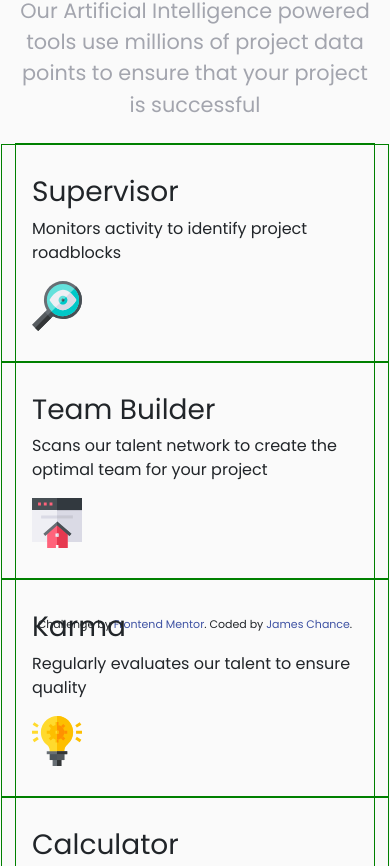
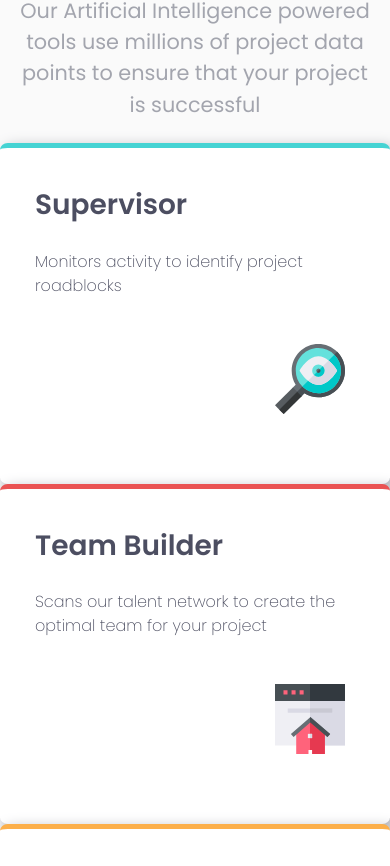
Before and after one commit to jameschancetech/four-card-feature-section, a plain HTML site: page index.html in a window 390 px wide. Shown: the part 228-1094 px from the top of the page. Drawn offline with nearby package versions, Linux system fonts and the light colour scheme.

Commit message:
Product boxes styled
Product boxes styled leaving just the postioning for desktop site. Layout needs looking at for the mobile side as well.

```diff
--- a/index.html
+++ b/index.html
@@ -29,28 +29,28 @@
       <div  id="product-cards" > <!-- class="d-flex flex-row"  -->
 
       <div class="row">
-        <div class="product-box col-xl-4 order-xl-2 offset-xl-2" id="supervisor"> <!---->
-          <h3>Supervisor</h3>
-          <p>Monitors activity to identify project roadblocks</p>
+        <div class="product-box col-xl-3 offset-xl-5" id="supervisor"> <!--order-xl-2 offset-xl-6-->
+          <h3 class="product-heading">Supervisor</h3>
+          <p class="product-detail">Monitors activity to identify project roadblocks</p>
           <img src="/images/icon-supervisor.svg" class="icon-img">
         </div>
 
-        <div class="product-box col-xl-4 order-xl-1 offset-xl-4" id="teambuidler">
-          <h3>Team Builder</h3>
-          <p>Scans our talent network to create the optimal team for your project</p>
+        <div class="product-box col-xl-3" id="teambuidler"> <!-- order-xl-1 -->
+          <h3 class="product-heading">Team Builder</h3>
+          <p class="product-detail">Scans our talent network to create the optimal team for your project</p>
           <img src="/images/icon-team-builder.svg" class="icon-img">
         </div>
 
 
-        <div class="product-box col-xl-4 order-xl-4 offset-xl-4" id="karma">
-          <h3>Karma</h3>
-          <p>Regularly evaluates our talent to ensure quality</p>
+        <div class="product-box col-xl-3" id="karma"> <!-- order-xl-4 -->
+          <h3 class="product-heading">Karma</h3>
+          <p class="product-detail">Regularly evaluates our talent to ensure quality</p>
           <img src="/images/icon-karma.svg" class="icon-img">
         </div>
 
-        <div class="product-box col-xl-4 order-xl-3" id="calculator"> <!---->
-          <h3>Calculator</h3>
-          <p>Uses data from past projects to provide better delivery estimates</p>
+        <div class="product-box col-xl-3 float-right" id="calculator"> <!-- order-xl-3 -->
+          <h3 class="product-heading">Calculator</h3>
+          <p class="product-detail">Uses data from past projects to provide better delivery estimates</p>
           <img src="/images/icon-calculator.svg" class="icon-img">
         </div>
       </div>
--- a/style.css
+++ b/style.css
@@ -18,10 +18,9 @@
 }
 
 html, body {
-  background-color: hsl(0, 0%, 98%);
+  background-color: #FAFAFA;
   height: 100%;
 }
-
 
 .container-fluid {
   height: 100%;
@@ -38,7 +37,6 @@ html, body {
 }
 
 #heading-1 {
-  font-family: 'Poppins', sans-serif;
   font-weight: 200;
   color: hsl(234, 12%, 34%);
 }
@@ -62,24 +60,55 @@ html, body {
 
 */
 
-#product-cards {
-  border: 1px solid green;
-}
-
 .product-box {
-  padding: 30px;
-  border: 1px solid green;
-  /* margin: 20px; */
+  background-color: white;
+  border-radius: 2%;
+  padding: 40px 15px;
+  box-shadow: 5px 5px 15px hsl(229, 6%, 66%)
 }
 
 .icon-img {
-  width: 50px;
-  /* margin: 5px; */
+  margin: 30px;
+  width: 70px;
+  float: right;
+
 }
 
+.product-heading {
+  font-weight: 600;
+  color: hsl(234, 12%, 34%);
+  padding-left: 20px;
+  padding-right: 20px;
+  padding-bottom: 20px;
+}
+
+.product-detail {
+  font-weight: 200;
+  color: hsl(234, 12%, 34%);
+  padding-left: 20px;
+  padding-right: 20px;
+}
+
+#supervisor {
+  border-top: 5px solid hsl(180, 62%, 55%);
+}
+
+#teambuidler {
+  border-top: 5px solid hsl(0, 78%, 62%);
+}
+
+#karma {
+  border-top: 5px solid hsl(34, 97%, 64%);
+}
+
+#calculator {
+  border-top: 5px solid hsl(212, 86%, 64%);
+}
 
 /*
 
   Footer
 
 */
+
+}
```
